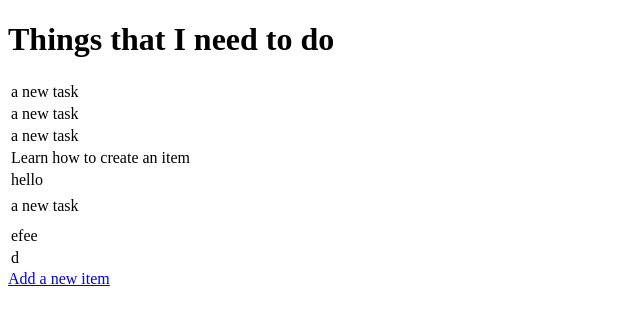
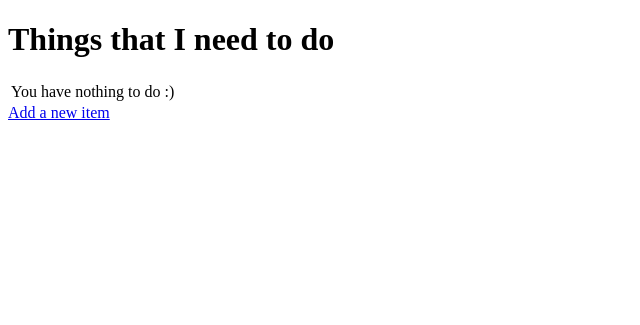
Before and after one commit to cmd-source/fsf-hello-django, a Django app: page / in a window 1280 px wide. Shown: the top 325 px of the page, without its empty margins (0-640 px from the left). Run offline with Django 3.2, Linux system fonts and the light colour scheme; data comes from the database, SQL or seed files in the repository; both versions use the stored data as it was after the commit.

```diff
--- a/todo/templates/todo/add.html
+++ b/todo/templates/todo/add.html
@@ -8,7 +8,8 @@
 </head>
 <body>
     <h1>Add a Todo Item</h1>
-    <form method="POST" action="add.html">
+    <form method="POST" action="add">
+        {% csrf_token %}
         <div>
             <p>
                 <label for="id_name">Name</label>
--- a/todo/templates/todo/todo_list.html
+++ b/todo/templates/todo/todo_list.html
@@ -21,6 +21,6 @@
         <tr><td>You have nothing to do :)</td></tr>
         {% endfor %}
     </table>
-    <a href="/add">Add a new item</a>
+    <a href="add">Add a new item</a>
 </body>
 </html>
--- a/todo/views.py
+++ b/todo/views.py
@@ -6,7 +6,7 @@ from .models import Item
 def get_todo_list(request):
     items = Item.objects.all()
     context = {
-        'item': items
+        'items': items
     }
     return render(request, 'todo/todo_list.html', context)
 
```
Also changed, not shown: db.sqlite3.
